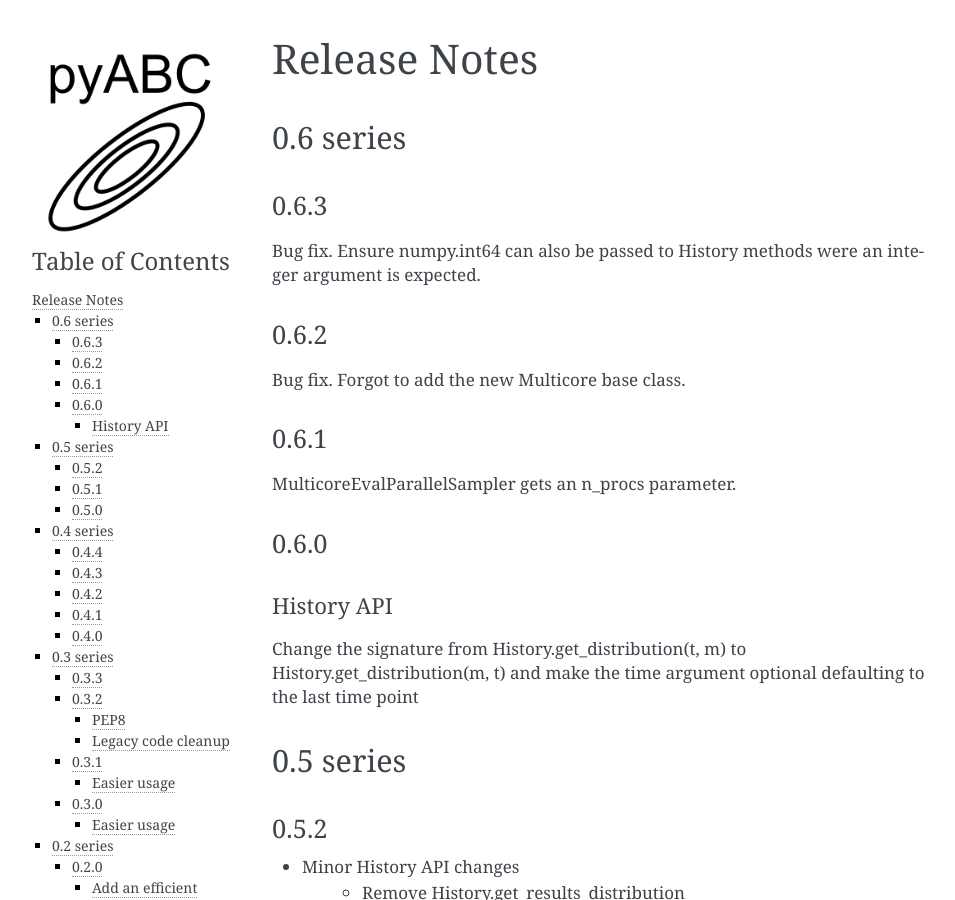
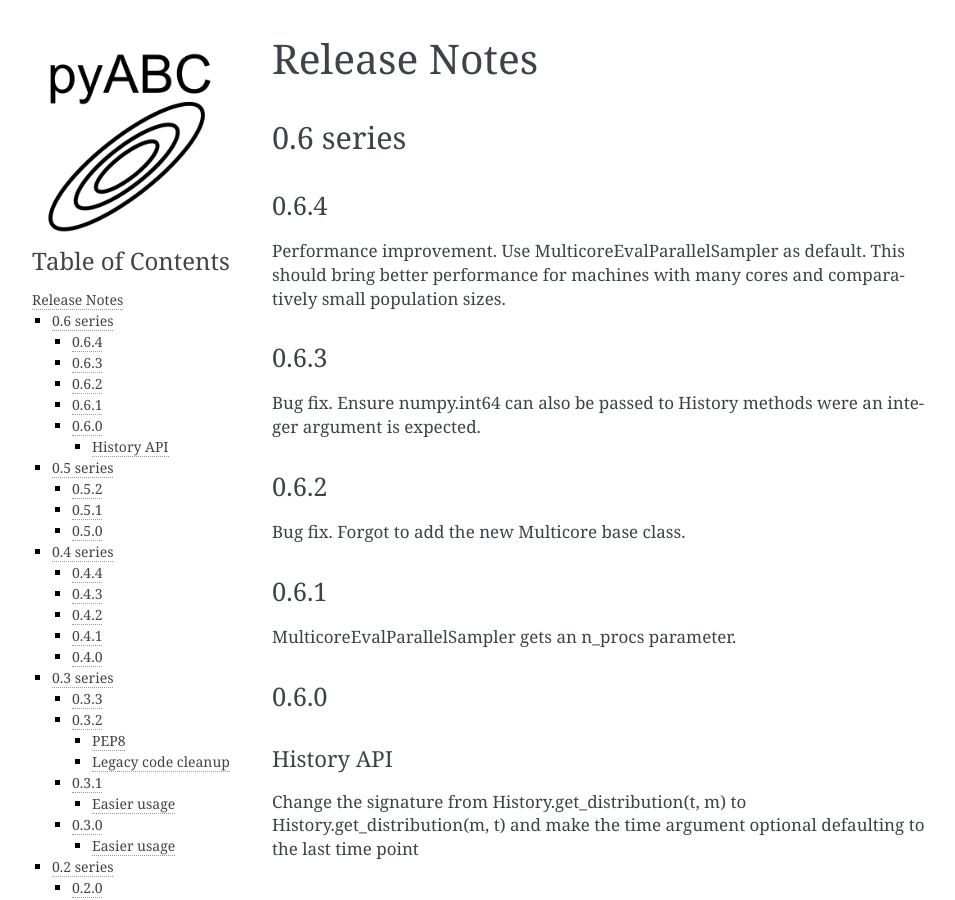
Before and after one commit to ICB-DCM/pyABC, a Sphinx documentation site: the page built from doc/releasenotes.rst, in a window 1280 px wide and 900 px high. Shown: the whole window, without its empty margins (148-1103 px from the left). Built offline with Sphinx 7.4.7, drawn with Linux system fonts in a browser that asks for light colours.

Commit message:
Performance improvement. Use MulticoreEvalParallelSampler as default.
This should bring better performance for machines with many cores
and comparatively small population sizes.

```diff
--- a/doc/releasenotes.rst
+++ b/doc/releasenotes.rst
@@ -4,6 +4,13 @@ Release Notes
 0.6 series
 ..........
 
+
+0.6.4
+-----
+
+Performance improvement. Use MulticoreEvalParallelSampler as default. This
+should bring better performance for machines with many cores and comparatively
+small population sizes.
 
 0.6.3
 -----
--- a/pyabc/version.py
+++ b/pyabc/version.py
@@ -1 +1 @@
-__version__ = "0.6.3"
+__version__ = "0.6.4"
```
Also changed, not shown: 1 other file.
